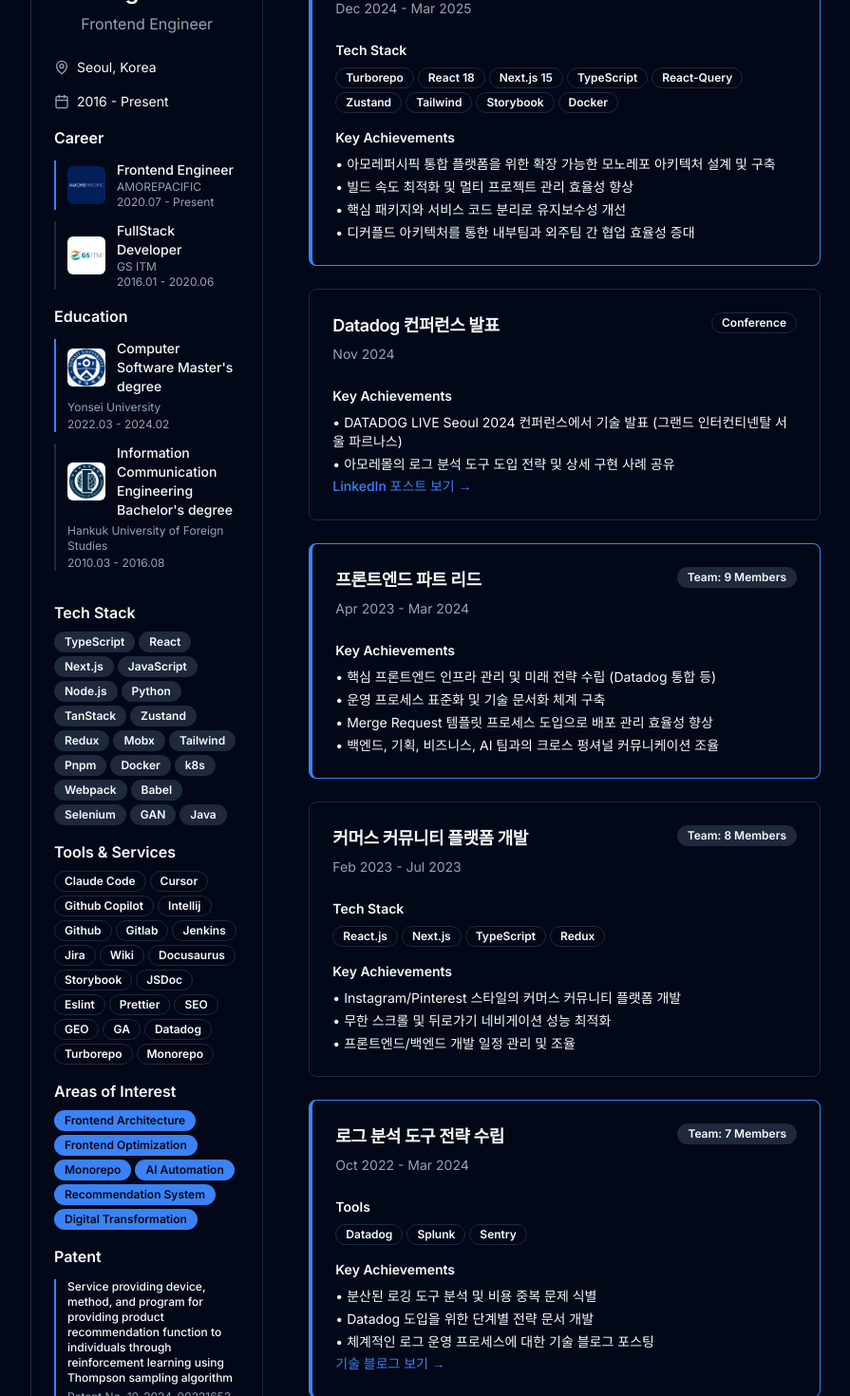
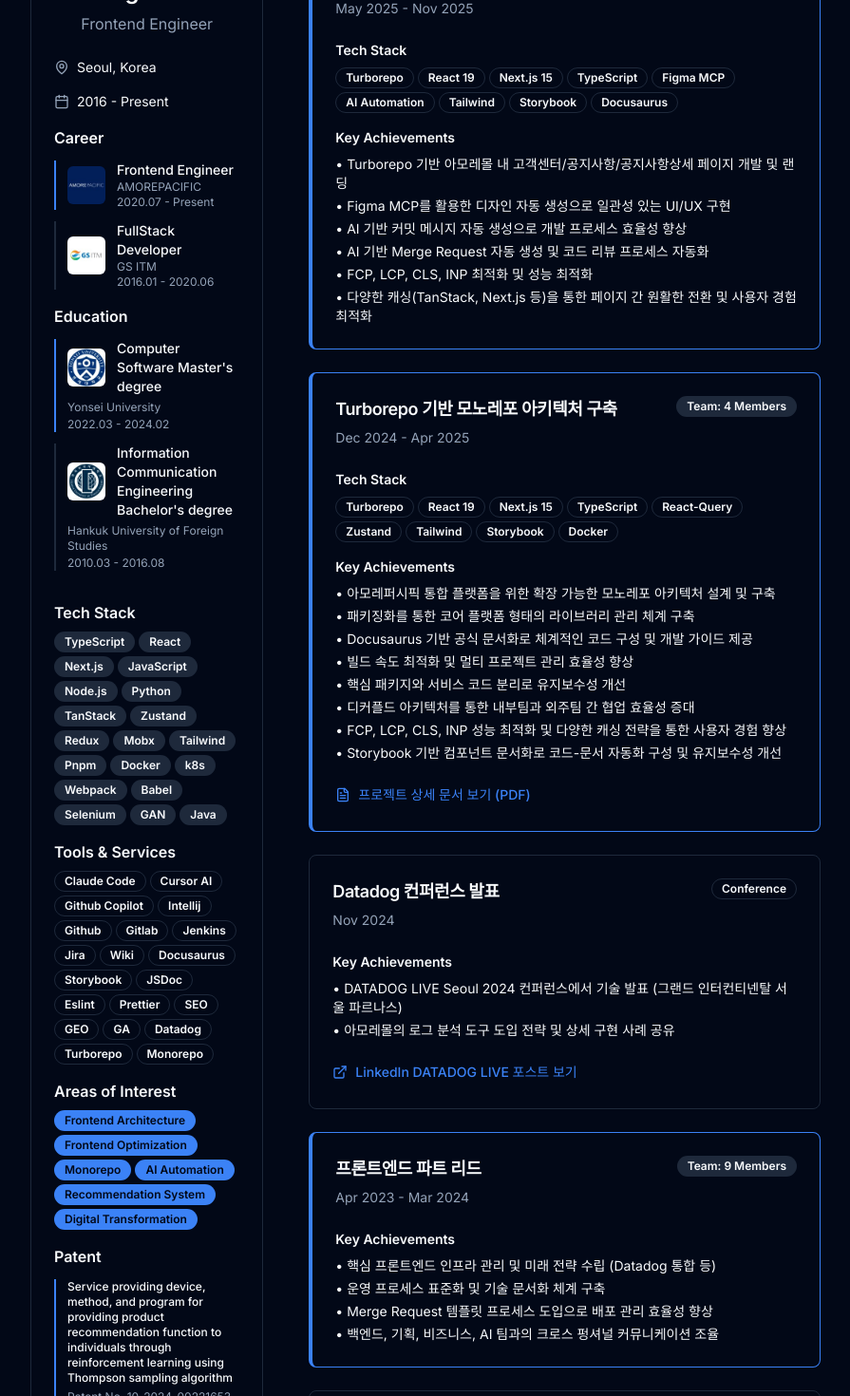
Before and after one commit to jungtaeinn/jungtaeinn.github.io, a Next.js app: page /about in a window 1280 px wide. Shown: the part 360-1830 px from the top of the page at 95% size, without its empty margins (192-1087 px from the left). Built offline with nearby package versions, Linux system fonts and the light colour scheme.

Commit message:
feat: 아모레몰 서비스 페이지 프로젝트 정보 추가
- Turborepo 기반 AI 자동화 프로젝트 섹션 추가
- 프로젝트 상세 문서 PDF 링크 포함
- 성능 최적화 및 기술 스택 정보 업데이트

```diff
--- a/app/about/page.tsx
+++ b/app/about/page.tsx
@@ -1,7 +1,7 @@
 import Image from 'next/image';
 import { Card, CardContent, CardHeader, CardTitle } from '@/components/ui/card';
 import { Badge } from '@/components/ui/badge';
-import { Github, Mail, Linkedin, Instagram, MapPin, Calendar } from 'lucide-react';
+import { Github, Mail, Linkedin, Instagram, MapPin, Calendar, FileText, ExternalLink } from 'lucide-react';
 
 export default function AboutPage() {
   return (
@@ -185,7 +185,7 @@ export default function AboutPage() {
                     <div className="space-y-2">
                       <h4 className="font-semibold">Tools & Services</h4>
                       <div className="flex flex-wrap gap-1">
-                        {['Claude Code', 'Cursor', 'Github Copilot', 'Intellij', 'Github', 'Gitlab', 'Jenkins',
+                        {['Claude Code', 'Cursor AI', 'Github Copilot', 'Intellij', 'Github', 'Gitlab', 'Jenkins',
                           'Jira', 'Wiki', 'Docusaurus', 'Storybook', 'JSDoc', 'Eslint', 'Prettier',
                           'SEO', 'GEO', 'GA', 'Datadog', 'Turborepo', 'Monorepo'].map((tool) => (
                           <Badge key={tool} variant="outline" className="text-xs text-center">
@@ -295,20 +295,55 @@ export default function AboutPage() {
                   </div>
                 </div>
                 <div className="space-y-6">
+
+                {/* AI 기반 아모레몰 고객센터 페이지 개발 */}
+                <Card className="border-l-4 border-primary">
+                  <CardHeader>
+                    <div className="flex items-start justify-between gap-2">
+                      <CardTitle className="text-lg flex-1 min-w-0 break-normal">Turborepo 기반 아모레몰 서비스 페이지 개발</CardTitle>
+                      <Badge variant="secondary" className="text-xs text-center flex-shrink-0">AI Automation</Badge>
+                    </div>
+                    <p className="text-sm text-muted-foreground">May 2025 - Nov 2025</p>
+                  </CardHeader>
+                  <CardContent className="space-y-4">
+                    <div className="space-y-2">
+                      <h4 className="font-semibold text-sm">Tech Stack</h4>
+                      <div className="flex flex-wrap gap-1">
+                        {['Turborepo', 'React 19', 'Next.js 15', 'TypeScript', 'Figma MCP', 'AI Automation', 'Tailwind', 'Storybook', 'Docusaurus'].map((tech) => (
+                          <Badge key={tech} variant="outline" className="text-xs text-center">
+                            {tech}
+                          </Badge>
+                        ))}
+                      </div>
+                    </div>
+                    <div className="space-y-2">
+                      <h4 className="font-semibold text-sm">Key Achievements</h4>
+                      <ul className="text-sm space-y-1">
+                        <li>• Turborepo 기반 아모레몰 내 고객센터/공지사항/공지사항상세 페이지 개발 및 랜딩</li>
+                        <li>• Figma MCP를 활용한 디자인 자동 생성으로 일관성 있는 UI/UX 구현</li>
+                        <li>• AI 기반 커밋 메시지 자동 생성으로 개발 프로세스 효율성 향상</li>
+                        <li>• AI 기반 Merge Request 자동 생성 및 코드 리뷰 프로세스 자동화</li>
+                        <li>• FCP, LCP, CLS, INP 최적화 및 성능 최적화</li>
+                        <li>• 다양한 캐싱(TanStack, Next.js 등)을 통한 페이지 간 원활한 전환 및 사용자 경험 최적화</li>
+                      </ul>
+                    </div>
+                  </CardContent>
+                </Card>
+
                 {/* Turborepo Monorepo Architecture */}
                 <Card className="border-l-4 border-primary">
                   <CardHeader>
                     <div className="flex items-start justify-between gap-2">
                       <CardTitle className="text-lg flex-1 min-w-0 break-normal">Turborepo 기반 모노레포 아키텍처 구축</CardTitle>
-                      <Badge variant="secondary" className="text-xs text-center flex-shrink-0">Solo Project</Badge>
+                      <Badge variant="secondary" className="text-xs text-center flex-shrink-0">Team: 4 Members</Badge>
                     </div>
-                    <p className="text-sm text-muted-foreground">Dec 2024 - Mar 2025</p>
+                    <p className="text-sm text-muted-foreground">Dec 2024 - Apr 2025</p>
                   </CardHeader>
                   <CardContent className="space-y-4">
                     <div className="space-y-2">
                       <h4 className="font-semibold text-sm">Tech Stack</h4>
                       <div className="flex flex-wrap gap-1">
-                        {['Turborepo', 'React 18', 'Next.js 15', 'TypeScript', 'React-Query', 'Zustand', 'Tailwind', 'Storybook', 'Docker'].map((tech) => (
+                        {['Turborepo', 'React 19', 'Next.js 15', 'TypeScript', 'React-Query', 'Zustand', 'Tailwind', 'Storybook', 'Docker'].map((tech) => (
                           <Badge key={tech} variant="outline" className="text-xs text-center">
                             {tech}
                           </Badge>
@@ -319,10 +354,25 @@ export default function AboutPage() {
                       <h4 className="font-semibold text-sm">Key Achievements</h4>
                       <ul className="text-sm space-y-1">
                         <li>• 아모레퍼시픽 통합 플랫폼을 위한 확장 가능한 모노레포 아키텍처 설계 및 구축</li>
+                        <li>• 패키징화를 통한 코어 플랫폼 형태의 라이브러리 관리 체계 구축</li>
+                        <li>• Docusaurus 기반 공식 문서화로 체계적인 코드 구성 및 개발 가이드 제공</li>
                         <li>• 빌드 속도 최적화 및 멀티 프로젝트 관리 효율성 향상</li>
                         <li>• 핵심 패키지와 서비스 코드 분리로 유지보수성 개선</li>
                         <li>• 디커플드 아키텍처를 통한 내부팀과 외주팀 간 협업 효율성 증대</li>
+                        <li>• FCP, LCP, CLS, INP 성능 최적화 및 다양한 캐싱 전략을 통한 사용자 경험 향상</li>
+                        <li>• Storybook 기반 컴포넌트 문서화로 코드-문서 자동화 구성 및 유지보수성 개선</li>
                       </ul>
+                    </div>
+                    <div className="pt-2">
+                      <a
+                        href="/FE_NEXT_GEN_PRJ_2025_KR_1.3.pdf"
+                        target="_blank"
+                        rel="noopener noreferrer"
+                        className="inline-flex items-center gap-2 text-primary hover:text-primary/80 transition-colors text-sm font-medium"
+                      >
+                        <FileText className="h-4 w-4" />
+                        프로젝트 상세 문서 보기 (PDF)
+                      </a>
                     </div>
                   </CardContent>
                 </Card>
@@ -344,14 +394,17 @@ export default function AboutPage() {
                         <li>• 아모레몰의 로그 분석 도구 도입 전략 및 상세 구현 사례 공유</li>
                       </ul>
                     </div>
+                    <div className="pt-2">
                       <a
                         href="https://www.linkedin.com/posts/jungtaeinn5493_datadogabrliveabrseoul2024-datadog-amorepacific-activity-7246069209447686144-T0E1"
                         target="_blank"
                         rel="noopener noreferrer"
-                      className="text-primary hover:underline text-sm font-medium"
+                        className="inline-flex items-center gap-2 text-primary hover:text-primary/80 transition-colors text-sm font-medium"
                       >
-                      LinkedIn 포스트 보기 →
+                        <ExternalLink className="h-4 w-4" />
+                        LinkedIn DATADOG LIVE 포스트 보기
                       </a>
+                    </div>
                   </CardContent>
                 </Card>
 
@@ -436,14 +489,17 @@ export default function AboutPage() {
                         <li>• 체계적인 로그 운영 프로세스에 대한 기술 블로그 포스팅</li>
                       </ul>
                     </div>
+                    <div className="pt-2">
                       <a
                         href="https://tech.apddev.com/2024/04/19/amoremall-logger/"
                         target="_blank"
                         rel="noopener noreferrer"
-                      className="text-primary hover:underline text-sm font-medium"
+                        className="inline-flex items-center gap-2 text-primary hover:text-primary/80 transition-colors text-sm font-medium"
                       >
-                      기술 블로그 보기 →
+                        <ExternalLink className="h-4 w-4" />
+                        기술 블로그 보기
                       </a>
+                    </div>
                   </CardContent>
                 </Card>
 
@@ -757,7 +813,6 @@ export default function AboutPage() {
                       <div className="space-y-2">
                         <h4 className="font-semibold text-sm">Key Achievements</h4>
                         <ul className="text-sm space-y-1">
-                          <li>• 2018년 기준 고객 CS 응대 1위 (486개)</li>
                           <li>• 상품/딜/기획전/이벤트/방송 관리도구 페이지 개발/운영</li>
                           <li>• 상품MD 및 협력사 고객 응대 및 장애 대응</li>
                           <li>• 서비스 지식자산화 정리 및 보안 취약점 개선</li>
```
Also changed, not shown: 1 other file (tests, documents, lock files or other folders). Lines whose indentation alone changed are shown as unchanged.
